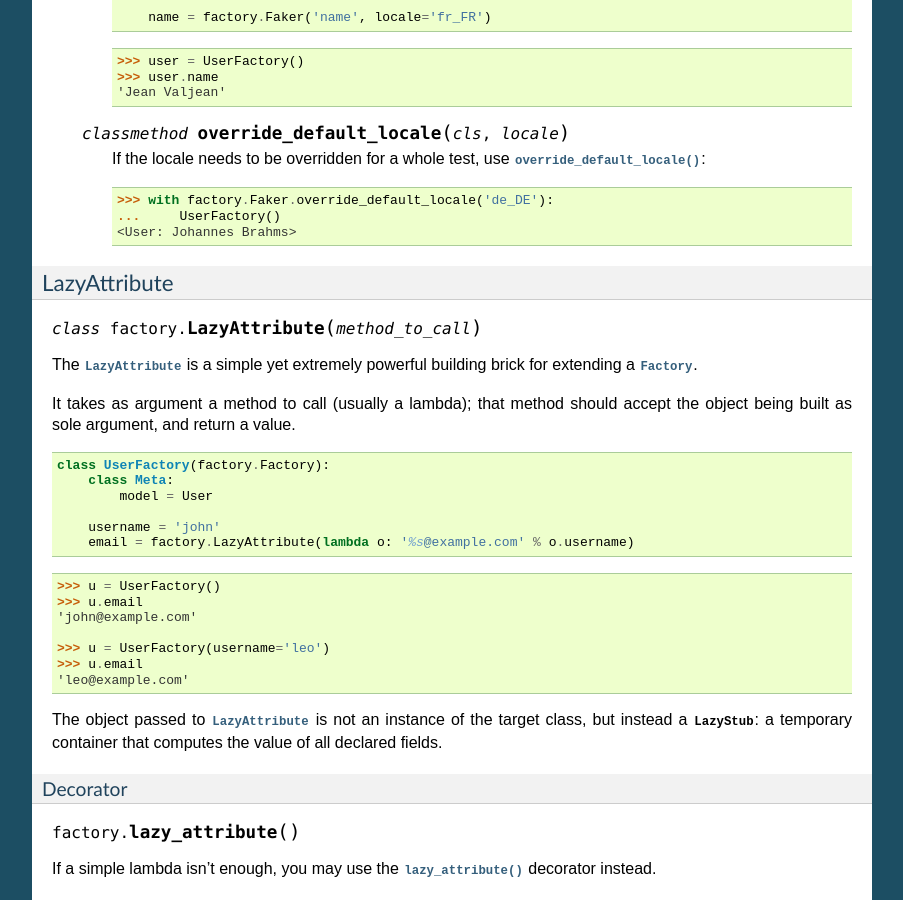
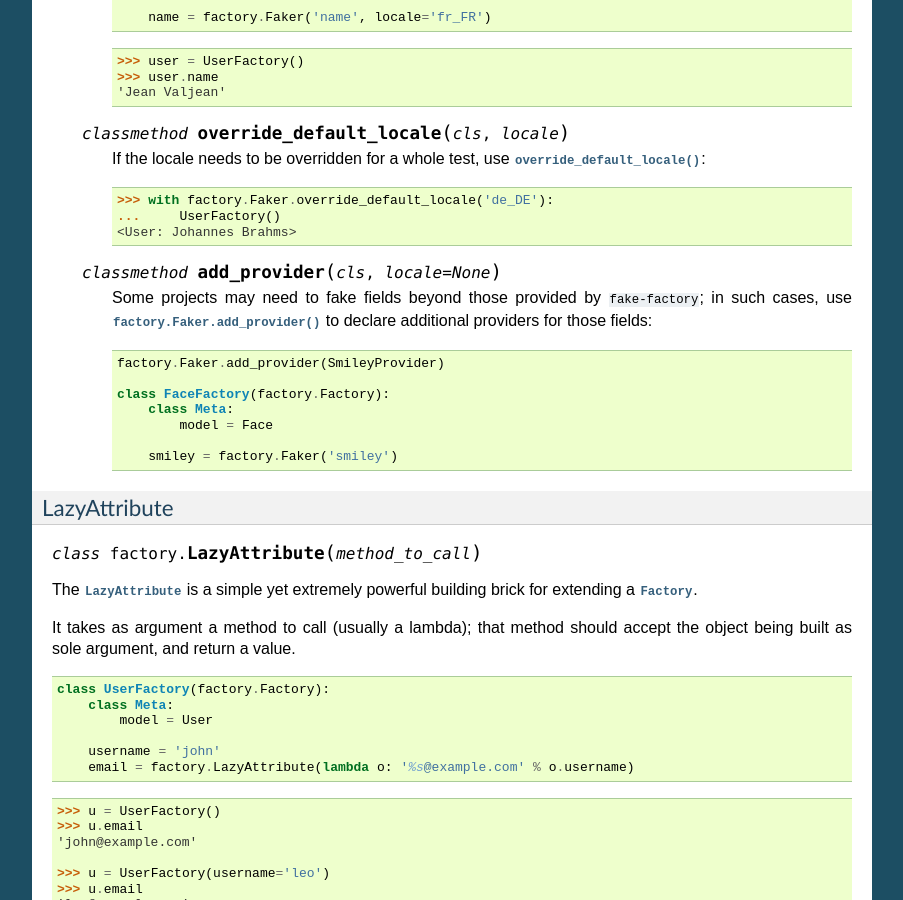
Before and after one commit to FactoryBoy/factory_boy, a Sphinx documentation site: the page built from docs/reference.rst, in a window 1280 px wide and 900 px high, scrolled down 6929 px. Shown: the whole window, without its empty margins (198-1101 px from the left). Built offline with Sphinx 7.4.7, drawn with Linux system fonts in a browser that asks for light colours.

Commit message:
Docs: Document Faker.add_provider (Closes #218)

```diff
--- a/docs/reference.rst
+++ b/docs/reference.rst
@@ -533,6 +533,23 @@ Faker
             >>> with factory.Faker.override_default_locale('de_DE'):
             ...     UserFactory()
             <User: Johannes Brahms>
+
+    .. classmethod:: add_provider(cls, locale=None)
+
+        Some projects may need to fake fields beyond those provided by ``fake-factory``;
+        in such cases, use :meth:`factory.Faker.add_provider` to declare additional providers
+        for those fields:
+
+        .. code-block:: python
+
+            factory.Faker.add_provider(SmileyProvider)
+
+            class FaceFactory(factory.Factory):
+                class Meta:
+                    model = Face
+
+                smiley = factory.Faker('smiley')
+
 
 LazyAttribute
 """""""""""""
```
